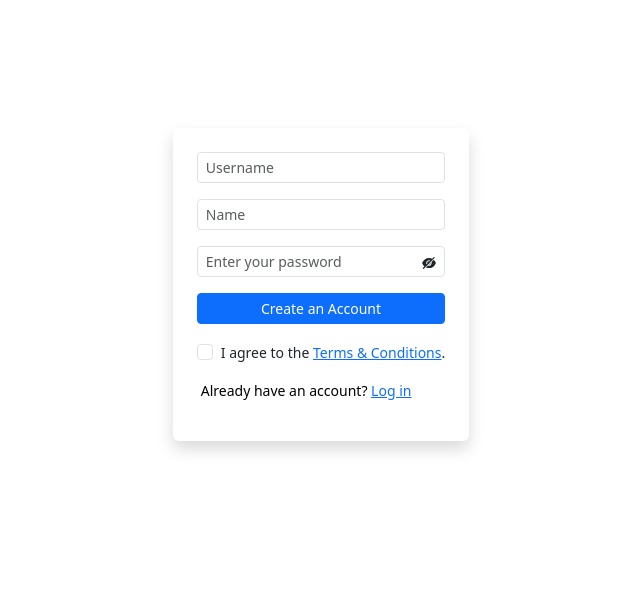
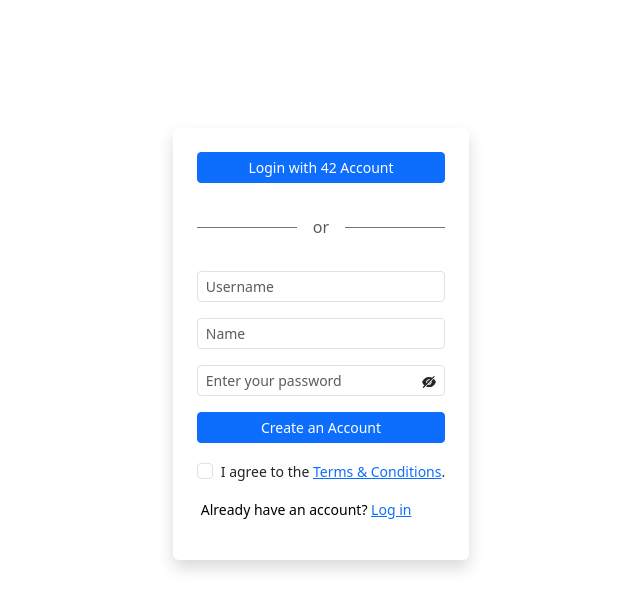
Before and after one commit to akramguediri/ft_transcendence, a React (Create React App) app in the folder frontend/: page / in a window 1280 px wide. Shown: the top 610 px of the page, without its empty margins (319-959 px from the left). Built offline with nearby package versions, Linux system fonts and the light colour scheme.

Commit message:
implemented the 42 login functionality

```diff
--- a/frontend/src/components/user_management/UserRegistry.jsx
+++ b/frontend/src/components/user_management/UserRegistry.jsx
@@ -24,6 +24,16 @@ const UserRegistry = () => {
             setTermInvalid(false);
         }
     };
+
+    const handleLoginWith42 = () => {
+        const CLIENT_ID_42 = "from_42_intra_api_settings";
+        const REDIRECT_URI = "http://localhost:3000"; // Update with your redirect URI
+        const AUTH_URL = `https://api.intra.42.fr/oauth/authorize?client_id=${CLIENT_ID_42}&redirect_uri=${encodeURIComponent(REDIRECT_URI)}&response_type=code`;
+
+        // Redirect the user to the 42 login page
+        window.location.href = AUTH_URL;
+    };
+
 
     const handleFormSubmit = async (e) => {
         e.preventDefault();
@@ -78,7 +88,23 @@ const UserRegistry = () => {
     return (
         <div className="d-flex justify-content-center align-items-start user-registry">
             <form onSubmit={handleFormSubmit} className="mb-4 p-4 shadow rounded form-registry">
-                <div className="mb-3">
+                <div>
+                    <button
+                        type="button" // Changed to button type to prevent default form submission
+                        className="btn btn-primary btn-sm w-100 mb-3"
+                        onClick={handleLoginWith42} // Attach the login handler
+                    >
+                        Login with 42 Account
+                    </button>
+                </div>
+
+                <div class="d-flex align-items-center py-3 position-relative">
+                    <div class="flex-grow-1 border-top border-secondary"></div>
+                    <span class="mx-3 text-muted">or</span>
+                    <div class="flex-grow-1 border-top border-secondary"></div>
+                </div>
+
+                <div className="mb-3 mt-3">
                     <input
                         type="text"
                         placeholder="Username"
```
